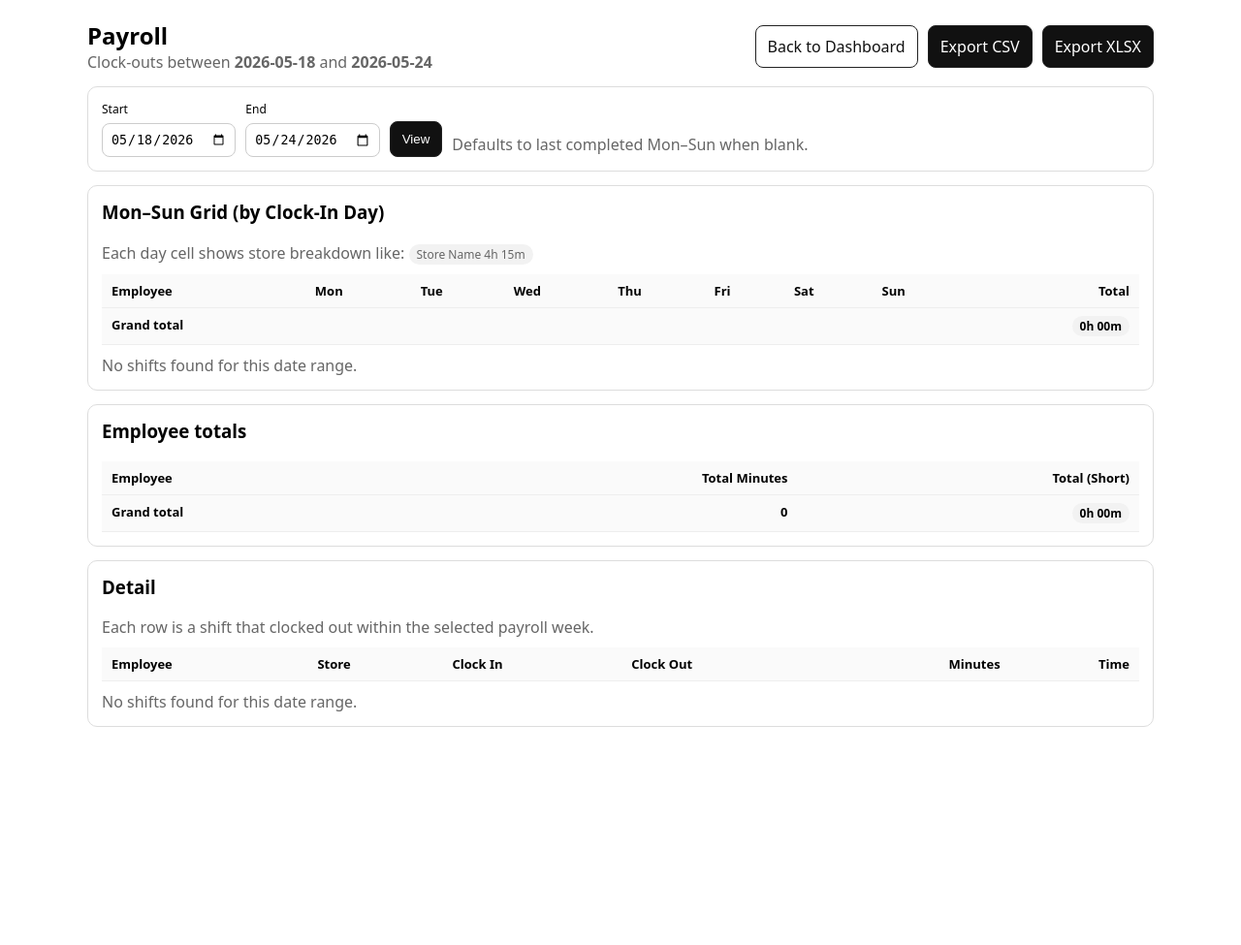
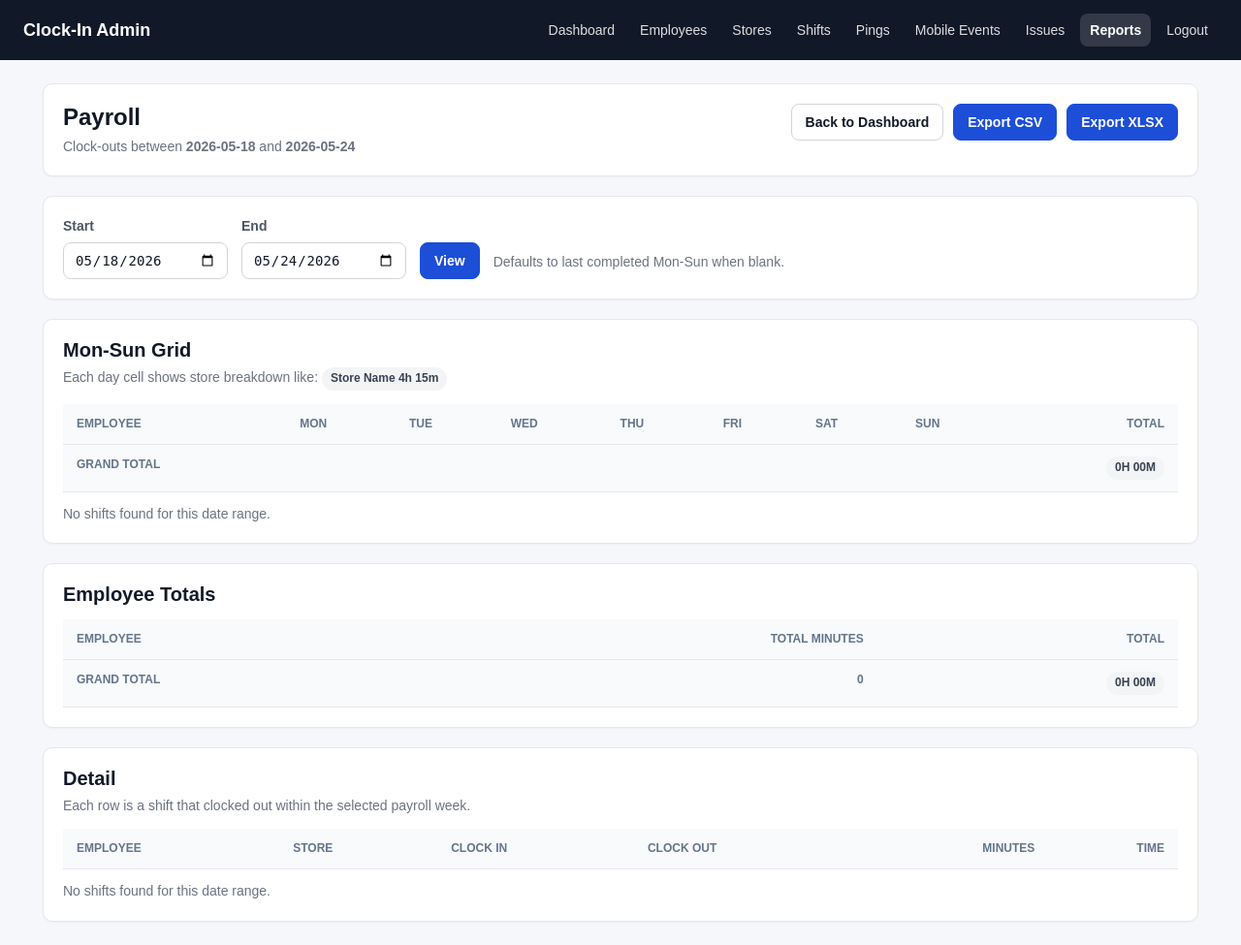
Before and after one commit to keatonmc15/clockin_app, a Flask app: page /admin/payroll in a window 1280 px wide. Shown: the whole page at 97% size. Before the commit the page ends 750 px from the top, so only its background shows below. Run offline with Flask 3, Linux system fonts and the light colour scheme; the visitor is signed in with stand-in values (Sample User, id 1); lists and menus that the app fills with data are empty; parts of the project's set-up code (start-up, migrations or seed data) failed here and were passed over; some libraries are stand-ins or nearby versions.

Commit message:
Refresh admin dashboard UI styling

```diff
--- a/templates/base.html
+++ b/templates/base.html
@@ -6,109 +6,198 @@
   <title>{% block title %}Clock-In Admin{% endblock %}</title>
 
   <style>
+    :root {
+      --bg: #f5f7fb;
+      --panel: #ffffff;
+      --text: #111827;
+      --muted: #6b7280;
+      --line: #e5e7eb;
+      --line-strong: #d1d5db;
+      --nav: #111827;
+      --primary: #1d4ed8;
+      --primary-hover: #1e40af;
+      --danger: #dc2626;
+      --danger-hover: #b91c1c;
+      --ok: #16a34a;
+      --ok-hover: #15803d;
+    }
+
+    * {
+      box-sizing: border-box;
+    }
+
     body {
-      font-family: Arial, sans-serif;
+      font-family: Arial, Helvetica, sans-serif;
       margin: 0;
-      background: #f6f7fb;
-      color: #111;
+      background: var(--bg);
+      color: var(--text);
+      font-size: 14px;
+      line-height: 1.45;
     }
 
     header {
-      background: #111827;
+      background: var(--nav);
       color: #ffffff;
-      padding: 14px 20px;
+      padding: 14px 24px;
       display: flex;
       align-items: center;
       justify-content: space-between;
+      gap: 18px;
+      flex-wrap: wrap;
+      box-shadow: 0 1px 0 rgba(255,255,255,0.06);
     }
 
     header .brand {
-      font-weight: bold;
+      font-weight: 800;
       font-size: 18px;
+      letter-spacing: 0;
+      white-space: nowrap;
+    }
+
+    header nav {
+      display: flex;
+      align-items: center;
+      justify-content: flex-end;
+      gap: 6px;
+      flex-wrap: wrap;
     }
 
     header nav a {
       color: #ffffff;
       text-decoration: none;
-      margin-left: 16px;
+      margin-left: 0;
       font-size: 14px;
-      opacity: 0.9;
+      opacity: 0.86;
+      padding: 7px 10px;
+      border-radius: 8px;
     }
 
     header nav a:hover {
-      text-decoration: underline;
+      text-decoration: none;
       opacity: 1;
+      background: rgba(255,255,255,0.09);
     }
 
-    /* ✅ Active tab */
     header nav a.active {
       font-weight: 700;
-      text-decoration: underline;
+      text-decoration: none;
       opacity: 1;
+      background: rgba(255,255,255,0.14);
     }
 
     main {
-      max-width: 1000px;
-      margin: 20px auto;
-      padding: 0 20px;
+      max-width: 1240px;
+      margin: 24px auto;
+      padding: 0 24px;
     }
 
     .card {
-      background: #ffffff;
-      border: 1px solid #e5e7eb;
+      background: var(--panel);
+      border: 1px solid var(--line);
       border-radius: 10px;
-      padding: 16px;
-      margin-bottom: 16px;
+      padding: 20px;
+      margin-bottom: 20px;
+      box-shadow: 0 1px 2px rgba(15,23,42,0.04);
     }
 
-    .btn {
-      padding: 8px 12px;
-      border: 1px solid #d1d5db;
+    .btn,
+    button:not(.btn) {
+      display: inline-flex;
+      align-items: center;
+      justify-content: center;
+      min-height: 38px;
+      padding: 9px 14px;
+      border: 1px solid var(--line-strong);
       background: #ffffff;
       border-radius: 8px;
       cursor: pointer;
       font-size: 14px;
+      font-weight: 700;
+      color: var(--text);
+      text-decoration: none;
+      line-height: 1.2;
+      white-space: nowrap;
+    }
+
+    .btn:hover,
+    button:not(.btn):hover {
+      background: #f8fafc;
+      text-decoration: none;
     }
 
     .btn-primary {
-      background: #2563eb;
+      background: var(--primary);
       color: white;
-      border-color: #2563eb;
+      border-color: var(--primary);
+    }
+
+    .btn-primary:hover {
+      background: var(--primary-hover);
+      border-color: var(--primary-hover);
     }
 
     .btn-danger {
-      background: #dc2626;
+      background: var(--danger);
       color: white;
-      border-color: #dc2626;
+      border-color: var(--danger);
+    }
+
+    .btn-danger:hover {
+      background: var(--danger-hover);
+      border-color: var(--danger-hover);
     }
 
     .btn-ok {
-      background: #16a34a;
+      background: var(--ok);
       color: white;
-      border-color: #16a34a;
+      border-color: var(--ok);
+    }
+
+    .btn-ok:hover {
+      background: var(--ok-hover);
+      border-color: var(--ok-hover);
+    }
+
+    a {
+      color: var(--primary);
+      text-decoration: none;
+    }
+
+    a:hover {
+      text-decoration: underline;
     }
 
     table {
       width: 100%;
       border-collapse: collapse;
+      background: #ffffff;
     }
 
     th, td {
-      border-bottom: 1px solid #e5e7eb;
-      padding: 10px;
+      border-bottom: 1px solid var(--line);
+      padding: 12px 14px;
       text-align: left;
+      vertical-align: top;
     }
 
     th {
-      background: #f3f4f6;
+      background: #f8fafc;
+      color: #64748b;
       font-size: 12px;
       text-transform: uppercase;
+      letter-spacing: 0;
+      font-weight: 800;
+      white-space: nowrap;
+    }
+
+    tbody tr:hover {
+      background: #fafafa;
     }
 
     .flash {
-      padding: 10px;
+      padding: 12px 14px;
       border-radius: 8px;
-      margin-bottom: 12px;
+      margin-bottom: 14px;
       font-size: 14px;
     }
 
@@ -122,12 +211,29 @@
       border: 1px solid #fca5a5;
     }
 
-    input {
-      padding: 8px 10px;
+    input,
+    select,
+    textarea {
+      padding: 9px 11px;
       width: 100%;
-      border: 1px solid #d1d5db;
+      border: 1px solid var(--line-strong);
       border-radius: 8px;
       font-size: 14px;
+      color: var(--text);
+      background: #ffffff;
+      min-height: 38px;
+    }
+
+    textarea {
+      min-height: 92px;
+      resize: vertical;
+    }
+
+    input:focus,
+    select:focus,
+    textarea:focus {
+      outline: 2px solid rgba(29,78,216,0.16);
+      border-color: #93c5fd;
     }
 
     code {
@@ -135,6 +241,81 @@
       padding: 2px 6px;
       border-radius: 6px;
       font-size: 13px;
+    }
+
+    label {
+      color: #4b5563;
+      font-weight: 700;
+    }
+
+    .muted {
+      color: var(--muted);
+    }
+
+    .h1 {
+      font-size: 24px;
+      font-weight: 800;
+      line-height: 1.15;
+    }
+
+    .grid {
+      display: grid;
+      gap: 20px;
+    }
+
+    .grid-2 {
+      grid-template-columns: repeat(2, minmax(0, 1fr));
+    }
+
+    .right {
+      text-align: right;
+    }
+
+    .card > h2:first-child,
+    .card > h3:first-child {
+      margin-top: 0;
+    }
+
+    @media (max-width: 900px) {
+      main {
+        padding: 0 16px;
+        margin-top: 16px;
+      }
+
+      header {
+        padding: 14px 16px;
+      }
+
+      header nav {
+        justify-content: flex-start;
+        width: 100%;
+      }
+
+      .grid-2 {
+        grid-template-columns: 1fr;
+      }
+
+      .card {
+        padding: 16px;
+      }
+    }
+
+    @media (max-width: 640px) {
+      body {
+        font-size: 13px;
+      }
+
+      header nav a {
+        padding: 7px 8px;
+      }
+
+      th, td {
+        padding: 10px;
+      }
+
+      .btn {
+        width: auto;
+      }
     }
   </style>
 </head>
--- a/templates/payroll.html
+++ b/templates/payroll.html
@@ -1,77 +1,68 @@
-<!doctype html>
-<html lang="en">
-<head>
-  <meta charset="utf-8" />
-  <meta name="viewport" content="width=device-width, initial-scale=1" />
-  <title>Payroll</title>
+{% extends "base.html" %}
+{% block title %}Payroll{% endblock %}
+
+{% block content %}
   <style>
-    body { font-family: system-ui, -apple-system, Segoe UI, Roboto, Arial, sans-serif; margin: 20px; }
-    .wrap { max-width: 1100px; margin: 0 auto; }
-    .topbar { display:flex; gap: 12px; align-items: center; justify-content: space-between; flex-wrap: wrap; }
-    .card { border: 1px solid #ddd; border-radius: 10px; padding: 14px; margin-top: 14px; }
-    .muted { color: #666; }
-    .btn {
-      display:inline-block; padding: 10px 12px; border-radius: 8px;
-      border: 1px solid #222; text-decoration: none; color: #111; background: #fff;
-      cursor: pointer;
+    .payroll-pill {
+      display: inline-block;
+      padding: 3px 9px;
+      border-radius: 999px;
+      background: #f3f4f6;
+      color: #374151;
+      font-size: 12px;
+      font-weight: 700;
+      white-space: nowrap;
     }
-    .btn.primary { background: #111; color: #fff; }
-    .formrow { display:flex; gap: 10px; align-items: end; flex-wrap: wrap; }
-    label { display:block; font-size: 12px; margin-bottom: 6px; }
-    input[type="date"] { padding: 8px; border: 1px solid #ccc; border-radius: 8px; }
-    table { width: 100%; border-collapse: collapse; }
-    th, td { text-align: left; padding: 8px 10px; border-bottom: 1px solid #eee; vertical-align: top; }
-    th { background: #fafafa; font-size: 13px; }
-    .right { text-align:right; }
-    .pill { display:inline-block; padding: 2px 8px; border-radius: 999px; background:#f2f2f2; font-size: 12px; }
-    .grid-table td { white-space: normal; }
+
+    .payroll-table-wrap {
+      overflow-x: auto;
+    }
+
+    .payroll-grid-table td {
+      white-space: normal;
+    }
   </style>
-</head>
 
-<body>
-<div class="wrap">
-  <div class="topbar">
+  <div class="card">
+    <div style="display:flex; align-items:flex-start; justify-content:space-between; gap:16px; flex-wrap:wrap;">
       <div>
-      <h2 style="margin:0;">Payroll</h2>
-      <div class="muted">Clock-outs between <strong>{{ start }}</strong> and <strong>{{ end }}</strong></div>
+        <div class="h1">Payroll</div>
+        <div class="muted" style="margin-top:6px;">Clock-outs between <strong>{{ start }}</strong> and <strong>{{ end }}</strong></div>
       </div>
 
       <div style="display:flex; gap:10px; flex-wrap:wrap;">
         <a class="btn" href="{{ url_for('admin_dashboard') }}">Back to Dashboard</a>
-      <a class="btn primary" href="{{ url_for('admin_payroll', start=start, end=end, format='csv') }}">Export CSV</a>
-      <a class="btn primary" href="{{ url_for('admin_payroll', start=start, end=end, format='xlsx') }}">Export XLSX</a>
+        <a class="btn btn-primary" href="{{ url_for('admin_payroll', start=start, end=end, format='csv') }}">Export CSV</a>
+        <a class="btn btn-primary" href="{{ url_for('admin_payroll', start=start, end=end, format='xlsx') }}">Export XLSX</a>
+      </div>
     </div>
   </div>
 
   <div class="card">
     <form method="get" action="{{ url_for('admin_payroll') }}">
-      <div class="formrow">
-        <div>
-          <label for="start">Start</label>
+      <div style="display:flex; gap:14px; align-items:end; flex-wrap:wrap;">
+        <div style="min-width:170px;">
+          <label for="start" style="display:block; margin-bottom:7px;">Start</label>
           <input id="start" name="start" type="date" value="{{ start }}">
         </div>
-        <div>
-          <label for="end">End</label>
+        <div style="min-width:170px;">
+          <label for="end" style="display:block; margin-bottom:7px;">End</label>
           <input id="end" name="end" type="date" value="{{ end }}">
         </div>
-        <div>
-          <button class="btn primary" type="submit">View</button>
-        </div>
-        <div class="muted" style="padding-bottom:2px;">
-          Defaults to last completed Mon–Sun when blank.
-        </div>
+        <button class="btn btn-primary" type="submit">View</button>
+        <div class="muted" style="padding-bottom:8px;">Defaults to last completed Mon-Sun when blank.</div>
       </div>
     </form>
   </div>
 
-  <!-- ✅ Mon–Sun Grid -->
   <div class="card">
-    <h3 style="margin-top:0;">Mon–Sun Grid (by Clock-In Day)</h3>
-    <div class="muted" style="margin-bottom:10px;">
-      Each day cell shows store breakdown like: <span class="pill">Store Name 4h 15m</span>
+    <div class="h1" style="font-size:20px;">Mon-Sun Grid</div>
+    <div class="muted" style="margin-top:6px; margin-bottom:14px;">
+      Each day cell shows store breakdown like: <span class="payroll-pill">Store Name 4h 15m</span>
     </div>
 
-    <table class="grid-table">
+    <div class="payroll-table-wrap">
+      <table class="payroll-grid-table">
         <thead>
           <tr>
             <th>Employee</th>
@@ -88,7 +79,7 @@
               {% for cell in gr.days %}
                 <td>{{ cell }}</td>
               {% endfor %}
-            <td class="right"><span class="pill">{{ gr.total }}</span></td>
+              <td class="right"><span class="payroll-pill">{{ gr.total }}</span></td>
             </tr>
           {% endfor %}
         </tbody>
@@ -97,25 +88,27 @@
             <th>Grand total</th>
             <th colspan="7"></th>
             <th class="right">
-            <span class="pill">{{ grand_human_short if grand_human_short is defined else grand_human }}</span>
+              <span class="payroll-pill">{{ grand_human_short if grand_human_short is defined else grand_human }}</span>
             </th>
           </tr>
         </tfoot>
       </table>
+    </div>
 
     {% if grid_rows|length == 0 %}
-      <div class="muted" style="margin-top:10px;">No shifts found for this date range.</div>
+      <div class="muted" style="margin-top:12px;">No shifts found for this date range.</div>
     {% endif %}
   </div>
 
   <div class="card">
-    <h3 style="margin-top:0;">Employee totals</h3>
+    <div class="h1" style="font-size:20px;">Employee Totals</div>
+    <div class="payroll-table-wrap" style="margin-top:14px;">
       <table>
         <thead>
           <tr>
             <th>Employee</th>
             <th class="right">Total Minutes</th>
-          <th class="right">Total (Short)</th>
+            <th class="right">Total</th>
           </tr>
         </thead>
         <tbody>
@@ -123,7 +116,7 @@
             <tr>
               <td><strong>{{ emp.employee }}</strong></td>
               <td class="right">{{ emp.minutes }}</td>
-          <td class="right"><span class="pill">{{ emp.human_short }}</span></td>
+              <td class="right"><span class="payroll-pill">{{ emp.human_short }}</span></td>
             </tr>
           {% endfor %}
         </tbody>
@@ -131,17 +124,18 @@
           <tr>
             <th>Grand total</th>
             <th class="right">{{ grand_minutes }}</th>
-          <th class="right"><span class="pill">{{ grand_human_short if grand_human_short is defined else grand_human }}</span></th>
+            <th class="right"><span class="payroll-pill">{{ grand_human_short if grand_human_short is defined else grand_human }}</span></th>
           </tr>
         </tfoot>
       </table>
     </div>
+  </div>
 
   <div class="card">
-    <h3 style="margin-top:0;">Detail</h3>
-    <div class="muted" style="margin-bottom:10px;">
-      Each row is a shift that clocked out within the selected payroll week.
-    </div>
+    <div class="h1" style="font-size:20px;">Detail</div>
+    <div class="muted" style="margin-top:6px; margin-bottom:14px;">Each row is a shift that clocked out within the selected payroll week.</div>
+
+    <div class="payroll-table-wrap">
       <table>
         <thead>
           <tr>
@@ -166,11 +160,10 @@
           {% endfor %}
         </tbody>
       </table>
+    </div>
 
     {% if rows|length == 0 %}
-      <div class="muted" style="margin-top:10px;">No shifts found for this date range.</div>
+      <div class="muted" style="margin-top:12px;">No shifts found for this date range.</div>
     {% endif %}
   </div>
-</div>
-</body>
-</html>
+{% endblock %}
```
Also changed, not shown: templates/base_admin.html (+102 -0 lines), templates/import.html (+53 -75 lines). Lines whose indentation alone changed are shown as unchanged.
